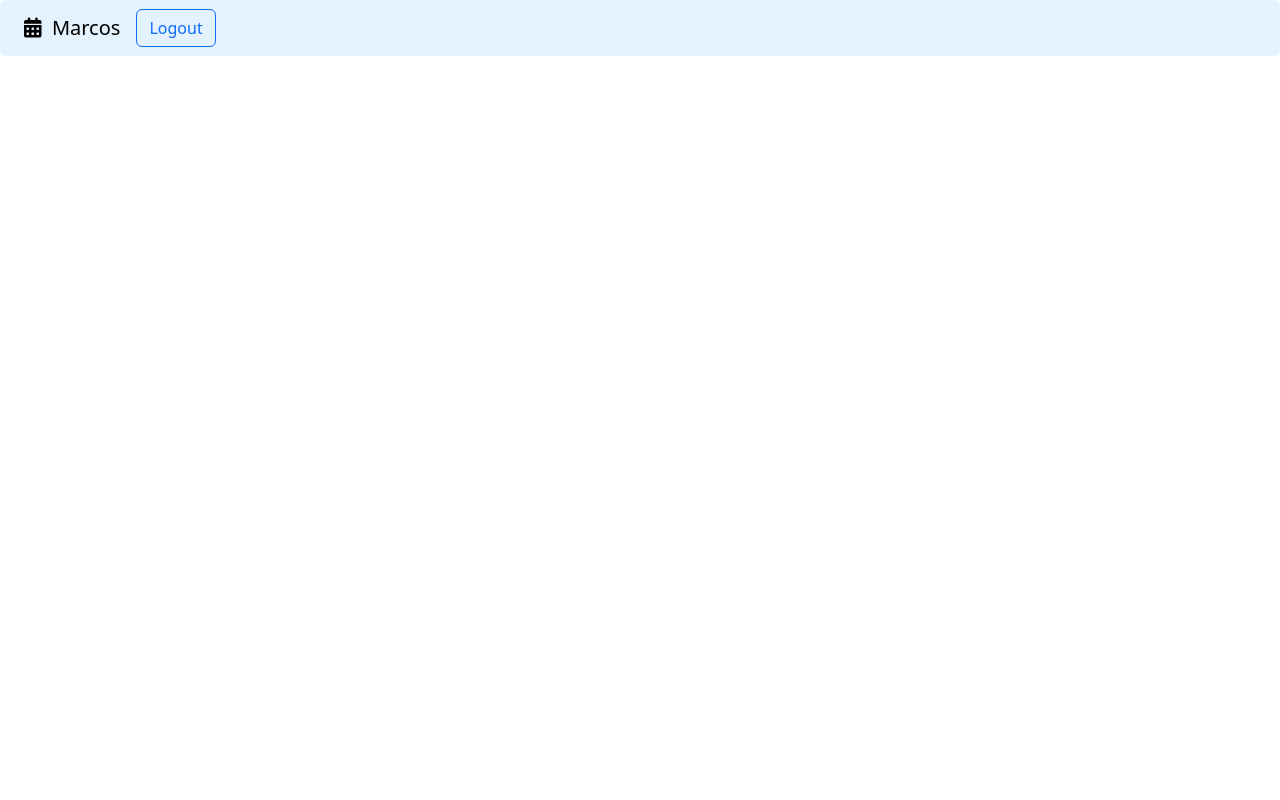
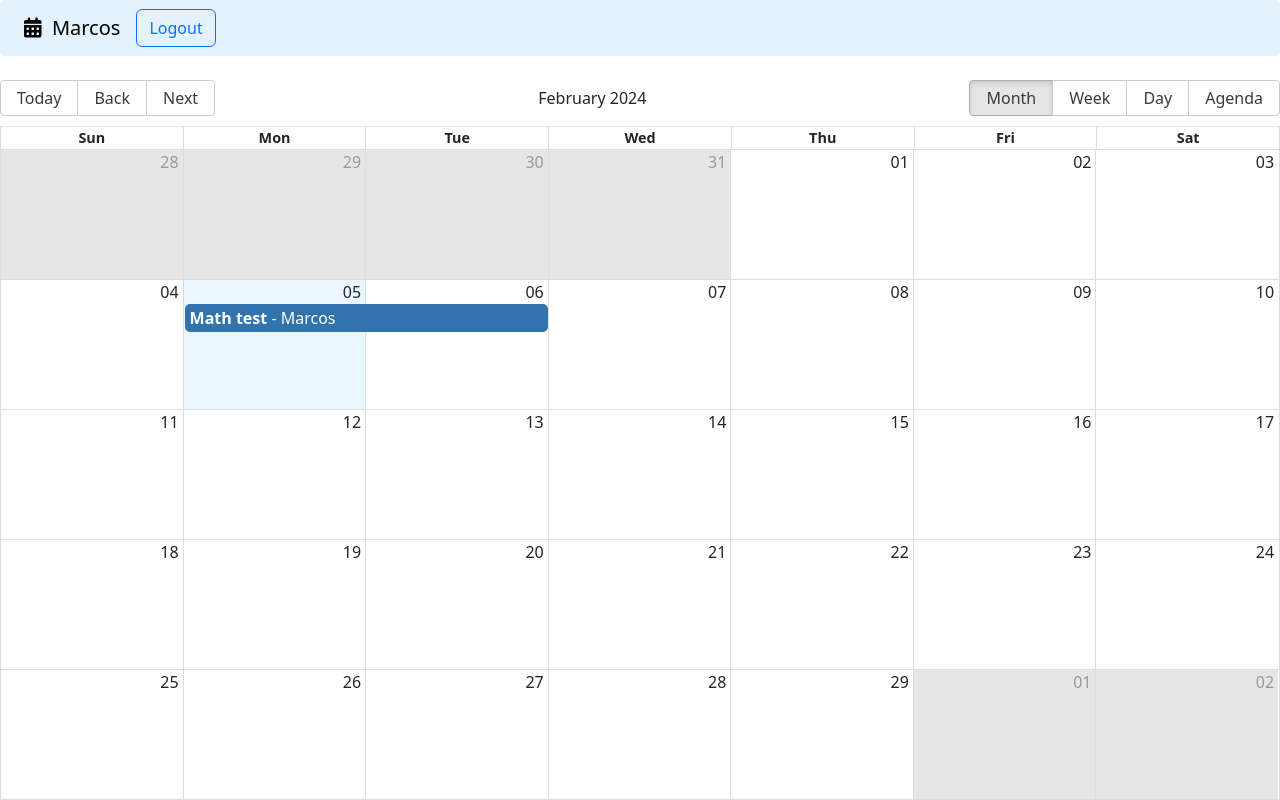
Before and after one commit to marcosbuydid/react, a React (Vite) app in the folder time-management/: page /auth in a window 1280 px wide. Built offline with nearby package versions, Linux system fonts and the light colour scheme.

Commit message:
install react big calendar and start to configure it

```diff
--- a/time-management/package.json
+++ b/time-management/package.json
@@ -10,7 +10,9 @@
     "preview": "vite preview"
   },
   "dependencies": {
+    "date-fns": "^3.3.1",
     "react": "^18.2.0",
+    "react-big-calendar": "^1.8.7",
     "react-dom": "^18.2.0",
     "react-router-dom": "^6.22.0"
   },
--- /dev/null
+++ b/time-management/src/management/components/CalendarEvent.jsx
@@ -0,0 +1,12 @@
+
+export const CalendarEvent = ({ event }) => {
+
+    const { title, user } = event;
+
+    return (
+        <>
+            <strong>{title}</strong>
+            <span> - {user.name}</span>
+        </>
+    )
+}
--- a/time-management/src/management/pages/ManagementPage.jsx
+++ b/time-management/src/management/pages/ManagementPage.jsx
@@ -1,9 +1,62 @@
+import { Calendar } from 'react-big-calendar';
+import 'react-big-calendar/lib/css/react-big-calendar.css';
+import { addHours } from 'date-fns';
+import { localizer } from '../../utils/calendarLocalizer';
 import { Navbar } from "../components/Navbar"
+import { CalendarEvent } from '../components/CalendarEvent';
+import { useState } from 'react';
+
+const user = {
+    id: 324624,
+    name: 'Marcos'
+}
+
+const eventsList = [{
+    title: 'Math test',
+    notes: 'Not forget the calculator',
+    start: new Date(),
+    end: addHours(new Date(), 2),
+    user: user,
+}]
 
 export const ManagementPage = () => {
+
+    const [lastView, setLastView] = useState(localStorage.getItem('lastView') || 'month');
+
+    const getEventProps = (event, start, end, isSelected) => {
+
+    }
+
+    const onDoubleClick = (event) => {
+        console.log({ doubleClick: event })
+    }
+
+    const onSelect = (event) => {
+        console.log({ click: event })
+    }
+
+    const onViewChanged = (event) => {
+        localStorage.setItem('lastView', event);
+        setLastView(event)
+    }
+
     return (
         <>
             <Navbar />
+
+            <Calendar
+                localizer={localizer}
+                defaultView={lastView}
+                events={eventsList}
+                startAccessor="start"
+                endAccessor="end"
+                style={{ height: 'calc(100vh - 80px)' }}
+                eventPropGetter={getEventProps}
+                components={{ event: CalendarEvent }}
+                onDoubleClickEvent={onDoubleClick}
+                onSelectEvent={onSelect}
+                onView={onViewChanged}
+            />
         </>
     )
 }
--- /dev/null
+++ b/time-management/src/utils/calendarLocalizer.js
@@ -0,0 +1,15 @@
+import { format, parse, startOfWeek, getDay } from 'date-fns';
+import enUS from 'date-fns/locale/en-US';
+import { dateFnsLocalizer } from 'react-big-calendar';
+
+const locales = {
+    'en-US': enUS,
+}
+
+export const localizer = dateFnsLocalizer({
+    format,
+    parse,
+    startOfWeek,
+    getDay,
+    locales,
+})
```
Also changed, not shown: 1 other file (tests, documents, lock files or other folders).
